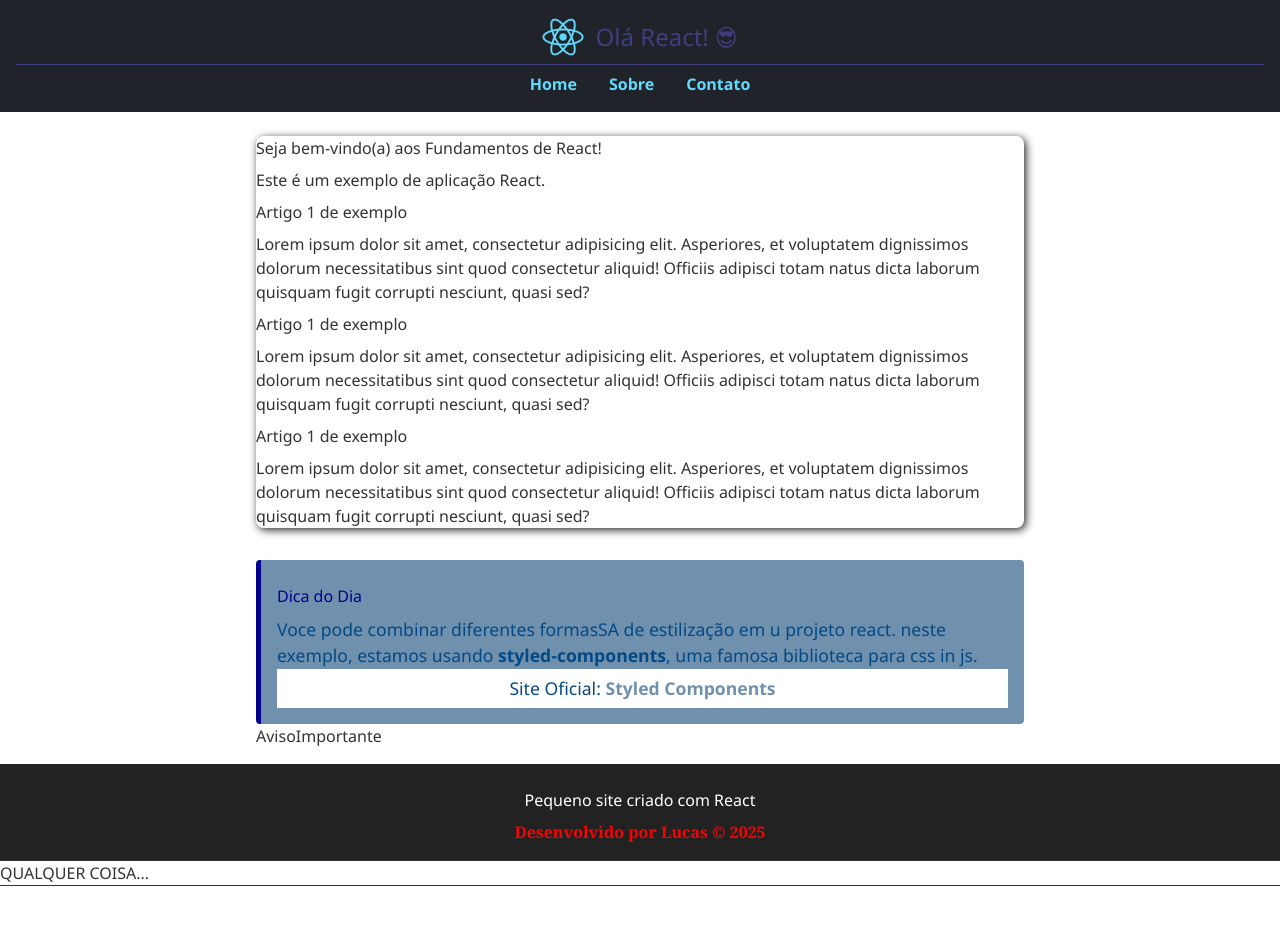
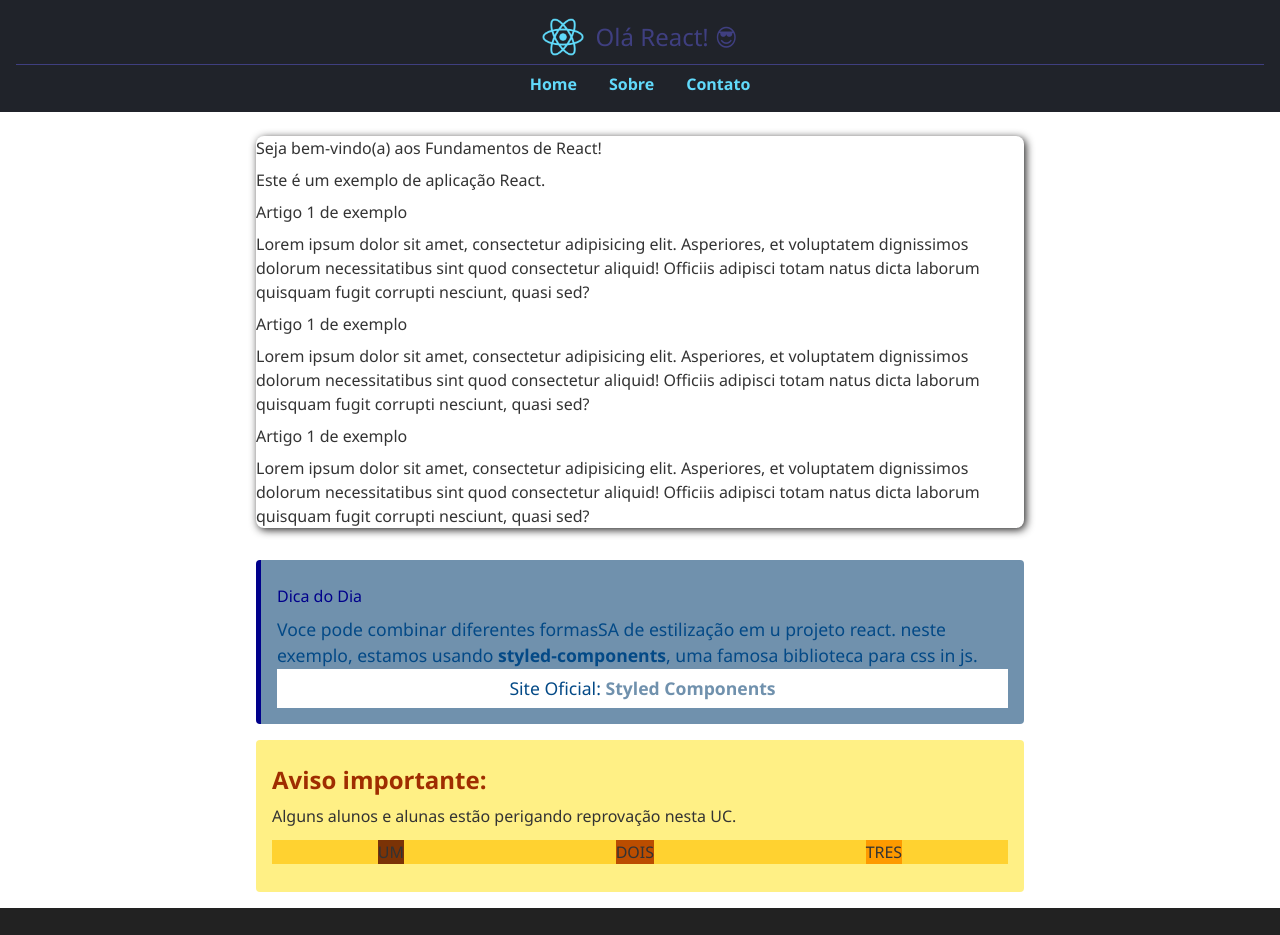
Before and after one commit to lucax13/react-fundamentos, a React (Vite) app: page / in a window 1280 px wide. Shown: the top 935 px of the page. Before the commit the page ends 886 px from the top, so only its background shows below. Built offline with nearby package versions, Linux system fonts and the light colour scheme.

Commit message:
Update AvisoImportante.tsx

```diff
--- a/src/components/Conteudo/AvisoImportante/AvisoImportante.tsx
+++ b/src/components/Conteudo/AvisoImportante/AvisoImportante.tsx
@@ -1,3 +1,17 @@
 export default function aviso() {
-  return <div>AvisoImportante</div>;
+  return (
+    <section
+      className="bg-yellow-200 border-1-4 border-yellow-600 p-4 mt-4
+    rounded"
+    >
+      <h3 className="font-bold text-2xl text-orange-800">Aviso importante:</h3>
+      <p>Alguns alunos e alunas estão perigando reprovação nesta UC.</p>
+
+      <div className="flex justify-around my-3 bg-amber-300">
+        <div className="bg-amber-900">UM</div>
+        <div className="bg-amber-700">DOIS</div>
+        <div className="bg-amber-500">TRES</div>
+      </div>
+    </section>
+  );
 }
```
